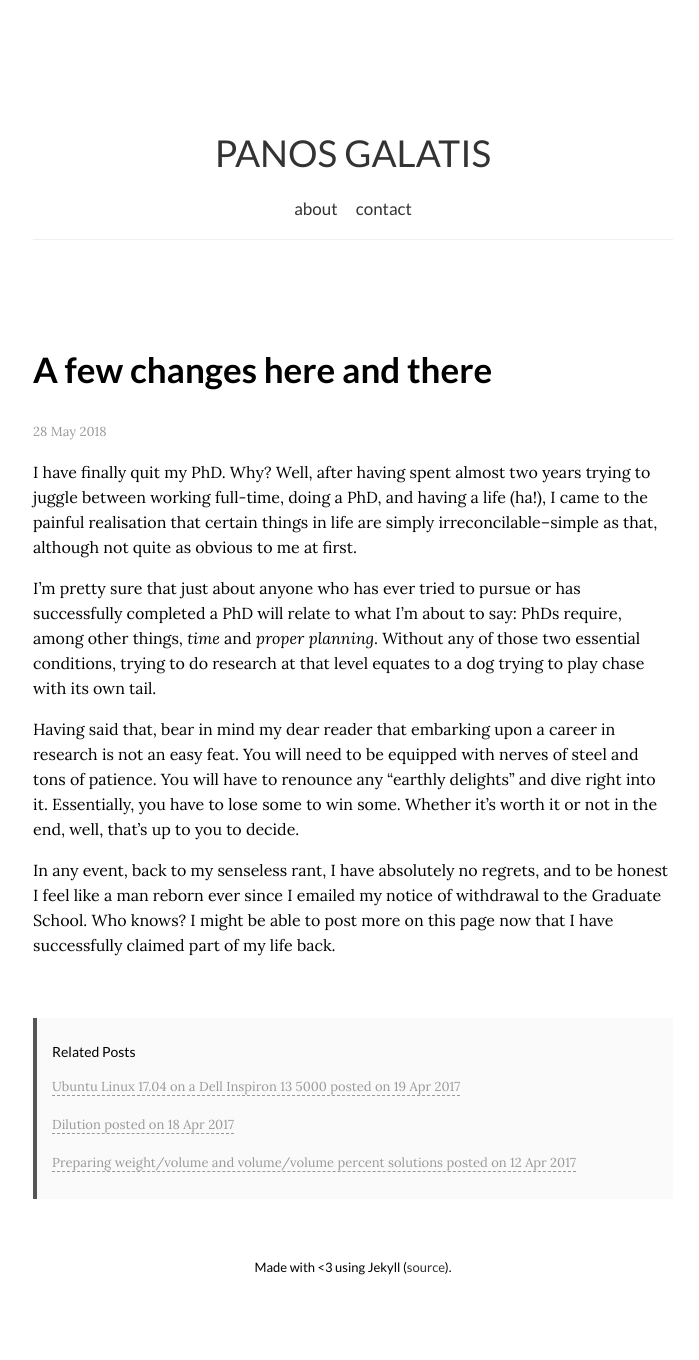
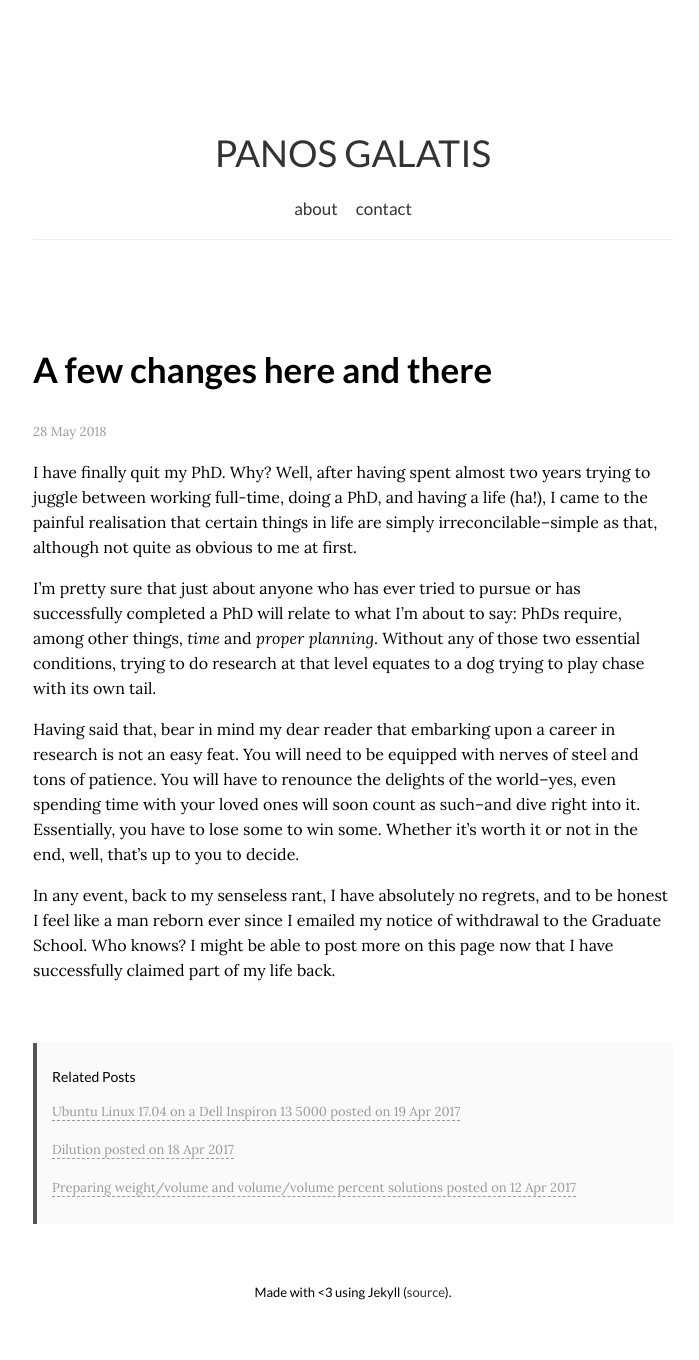
Before and after one commit to pgalatis/pgalatis.github.io, a Jekyll site: the page built from _posts/2018-05-28-a_few_changes_here_and_there.md, in a window 1280 px wide. Shown: the whole page, without its empty margins (287-986 px from the left). Built offline with Jekyll 4.4.1, drawn with Linux system fonts in a browser that asks for light colours; nearby versions of some CDN libraries; before the commit the page ends 1335 px from its top, so only the background shows below that.

Commit message:
Update 2018-05-28-a_few_changes_here_and_there.md

```diff
--- a/_posts/2018-05-28-a_few_changes_here_and_there.md
+++ b/_posts/2018-05-28-a_few_changes_here_and_there.md
@@ -13,6 +13,6 @@
 
 I'm pretty sure that just about anyone who has ever tried to pursue or has successfully completed a PhD will relate to what I'm about to say: PhDs require, among other things, *time* and *proper planning*. Without any of those two essential conditions, trying to do research at that level equates to a dog trying to play chase with its own tail.
 
-Having said that, bear in mind my dear reader that embarking upon a career in research is not an easy feat. You will need to be equipped with nerves of steel and tons of patience. You will have to renounce any "earthly delights" and dive right into it. Essentially, you have to lose some to win some. Whether it's worth it or not in the end, well, that's up to you to decide.
+Having said that, bear in mind my dear reader that embarking upon a career in research is not an easy feat. You will need to be equipped with nerves of steel and tons of patience. You will have to renounce the delights of the world--yes, even spending time with your loved ones will soon count as such--and dive right into it. Essentially, you have to lose some to win some. Whether it's worth it or not in the end, well, that's up to you to decide.
 
 In any event, back to my senseless rant, I have absolutely no regrets, and to be honest I feel like a man reborn ever since I emailed my notice of withdrawal to the Graduate School. Who knows? I might be able to post more on this page now that I have successfully claimed part of my life back.
```
